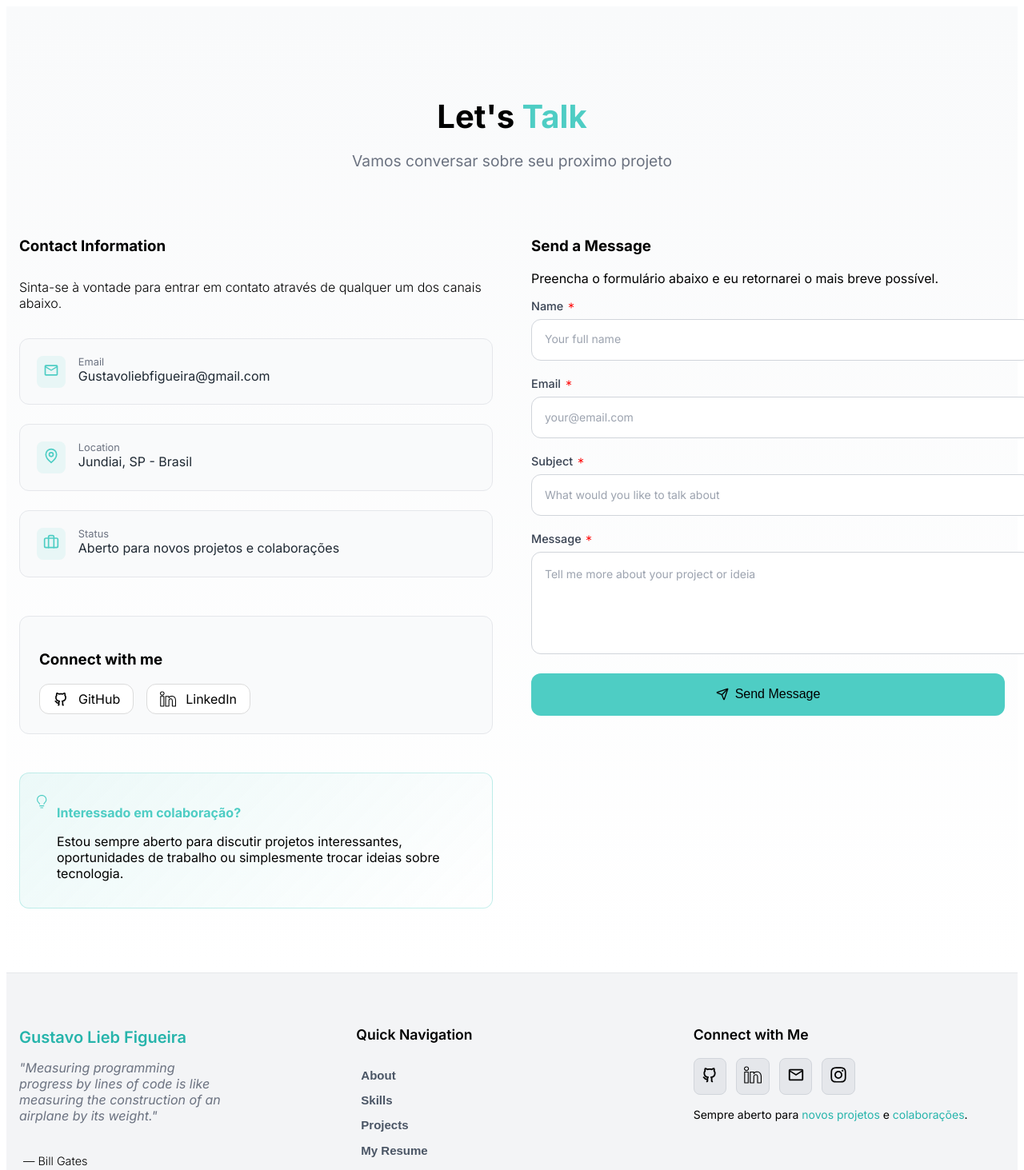
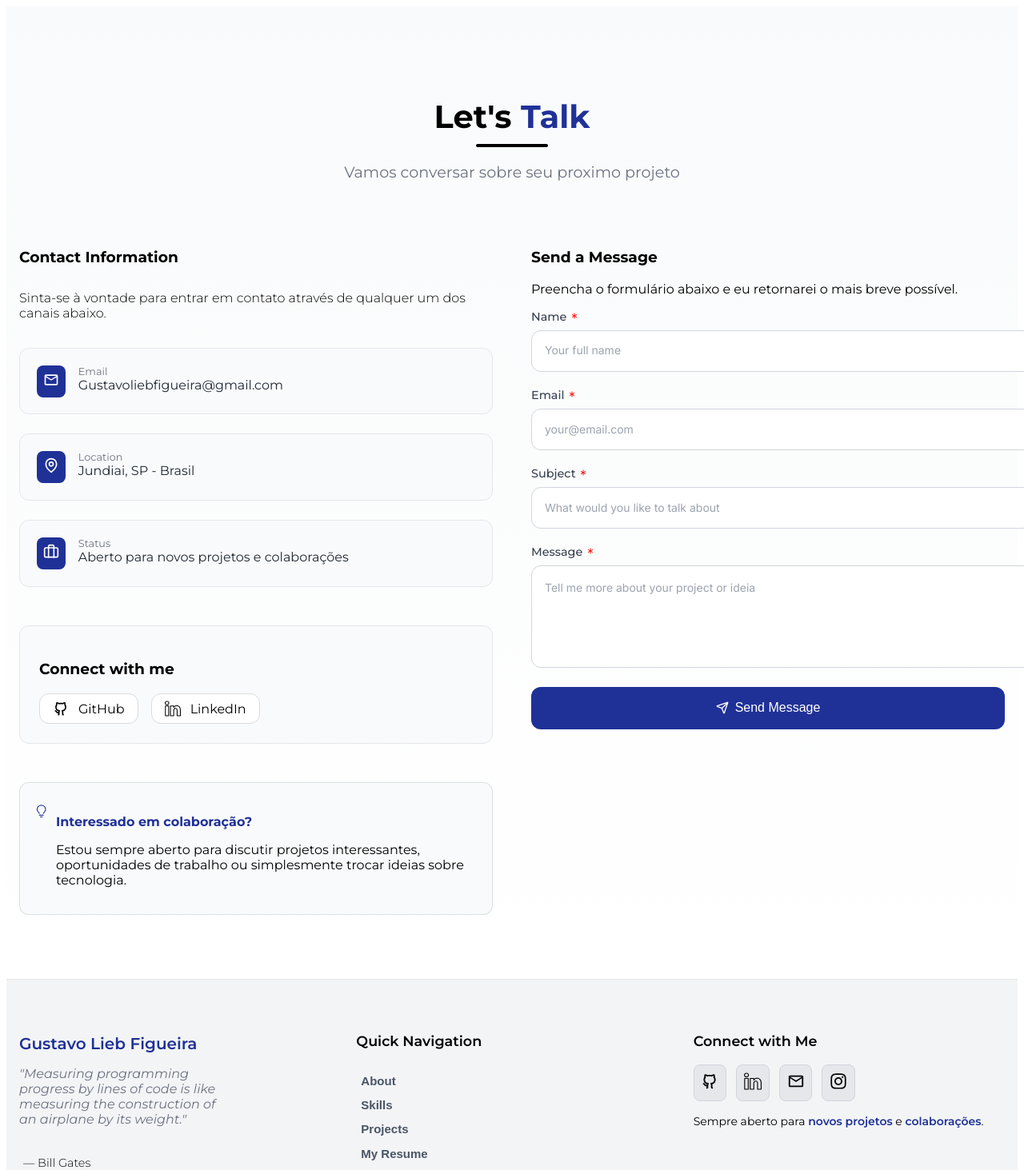
Before and after one commit to Lieberr/Portfolio-Gustavo-Lieb, a React (Vite) app in the folder portfolio-gustavo/: page / in a window 1280 px wide. Shown: the top 1463 px of the page at 80% size. Built offline with nearby package versions, Linux system fonts and the light colour scheme.

Commit message:
contact v3 estilizado v2

```diff
--- a/portfolio-gustavo/src/components/Contact.jsx
+++ b/portfolio-gustavo/src/components/Contact.jsx
@@ -17,6 +17,35 @@ import { LuAsterisk } from "react-icons/lu";
 
 
 const Contact = () => {
+
+    const [formData, setFormData] = useState({
+        name: '',
+        email: '',
+        subject: '',
+        message: ''
+
+    })
+
+    const handleSubmit = (e) => {
+        e.preventDefault();
+        console.log('Formaulario enviado: ', formData);
+        alert("Entraremos em contato em Breve !")
+        setFormData({
+            name: '',
+            email: '',
+            subject: '',
+            message: ''
+        })
+    }
+
+    const handleChange = (e) => {
+        setFormData({
+            ...formData,
+            [e.target.name]: e.target.value,
+        })
+
+    }
+
     return (
         <section id="contact" className="contact-section">
             <div className="contact-container">
@@ -28,7 +57,7 @@ const Contact = () => {
                 viewport={{once: true}}
                 transition={{duration: 0.6}}
                 className="contact-header">
-                    <h2>Let's <span>Talk</span> </h2>
+                    <h2 className="title-lets-talk">Let's <span>Talk</span> </h2>
                     <p>
                         Vamos conversar sobre seu proximo projeto
                     </p>
@@ -89,8 +118,8 @@ const Contact = () => {
                             <h3 className="title-social">Connect with me</h3>
 
                             <div className="container-social-links">
-                                <a href="" target="_blank"><RiGithubLine size={20}/> GitHub </a>
-                                <a href="" target="_blank"><SlSocialLinkedin size={20} /> LinkedIn</a>
+                                <a href="https://github.com/Lieberr" target="_blank"><RiGithubLine size={20}/> GitHub </a>
+                                <a href="https://www.linkedin.com/in/gustavo-lieb-figueira/" target="_blank"><SlSocialLinkedin size={20} /> LinkedIn</a>
 
                             </div>
 
@@ -100,7 +129,7 @@ const Contact = () => {
 
                         <div className="container-info-box">
                             <div style={{display: "flex", gap: "10px"}}>
-                                <GoLightBulb size={35} color="#4ecdc4" />
+                                <GoLightBulb size={35} color="#1f3197" />
                                 <div>
                                     <h4>Interessado em colaboração?</h4>
                                     <p>Estou sempre aberto para discutir projetos interessantes, oportunidades de trabalho ou simplesmente trocar ideias sobre tecnologia.</p>
@@ -121,25 +150,25 @@ const Contact = () => {
                         <h3 className="title-contact-message">Send a Message</h3>
                         <p className="p-contact-message">Preencha o formulário abaixo e eu retornarei o mais breve possível.</p>
 
-                        <form className="form-contact">
+                        <form onSubmit={handleSubmit} className="form-contact">
                             <div>
                                 <label htmlFor="name">Name <LuAsterisk color="red" size={12} /></label>
-                                <input type="text" name="name" placeholder="Your full name" required />
+                                <input type="text" name="name" value={formData.name} onChange={handleChange} placeholder="Your full name" required />
                             </div>
 
                             <div>
                                 <label htmlFor="email">Email <LuAsterisk color="red" size={12} /></label>
-                                <input type="email" name="email" placeholder="your@email.com" required/>
+                                <input type="email" name="email" value={formData.email} onChange={handleChange} placeholder="your@email.com" required/>
                             </div>
 
                             <div>
                                 <label htmlFor="subject">Subject <LuAsterisk color="red" size={12} /></label>
-                                 <input type="text" name="subject" placeholder="What would you like to talk about" required />
+                                 <input type="text" name="subject" value={formData.subject} onChange={handleChange} placeholder="What would you like to talk about" required />
                             </div>
 
                             <div>
                                 <label htmlFor="message">Message <LuAsterisk color="red" size={12} /></label>
-                                <textarea name="message" rows="6" placeholder="Tell me more about your project or ideia" required />
+                                <textarea name="message" rows="6" value={formData.message} onChange={handleChange} placeholder="Tell me more about your project or ideia" required />
                             </div>
 
                             <motion.button type="submit"
--- a/portfolio-gustavo/src/index.css
+++ b/portfolio-gustavo/src/index.css
@@ -3,7 +3,7 @@
 @import url('https://fonts.googleapis.com/css2?family=Inter:ital,opsz,wght@0,14..32,100..900;1,14..32,100..900&family=Montserrat:ital,wght@0,100..900;1,100..900&family=Roboto:ital,wght@0,100..900;1,100..900&display=swap');
 
 body{
-    font-family: "Inter", sans-serif;
+    font-family: "Montserrat", sans-serif;
     font-optical-sizing: auto;
     font-style: normal;
 }
@@ -41,7 +41,7 @@ body.dark .footer{
 .footer-name{
     font-size: 1.25rem;
     font-weight: 600;
-    color: #26b4ab;
+    color: #1f3197;
     margin-bottom: 1rem;
 }
 
@@ -93,7 +93,7 @@ body.dark .nav-list button{
 }
 
 .nav-list button:hover{
-    color: #4ecdc4;
+    color: #1f3197;
 }
 
 .social-icons{
@@ -116,7 +116,8 @@ body.dark .social-icons a{
 }
 
 .social-icons a:hover{
-    border-color: rgba(78, 205, 196, 0.5);
+    border-color: #1f3197;
+    transition: 0.3s ease;
 }
 
 .collab{
@@ -128,7 +129,8 @@ body.dark .collab{
 }
 
 .collab span{
-    color: #26b4ab
+    color: #1f3197;
+    font-weight: 600;
 }
 
 .dowloads{
@@ -175,7 +177,8 @@ body.dark .downloads-link button{
 }
 
 .dowloads-link button:hover{
-    color: #4ecdc4;
+    color: #1f3197;
+    transition: 0.3s ease;
 }
 
 .footer-bottom{
@@ -216,12 +219,12 @@ body.dark .footer-bottom p{
     align-items: center;
     gap: 0.5rem;
     font-size: 0.85rem;
-    color: #26b4ab;
+    color: #1f3197;
     transition: color 0.3s;
 }
 
 .scroll-to-top:hover{
-    color: #0d948b;
+    color: #121d58;
 }
 
 
@@ -229,7 +232,18 @@ body.dark .footer-bottom p{
 
 
 
+
+
+
+
+
+
+
+
+
+
 /*Contact*/
+
 
 .contact-section{
     padding: 5rem 1rem;
@@ -255,8 +269,18 @@ body.dark .footer-bottom p{
     margin-bottom: 1rem;
 }
 
+.contact-header h2::after{
+    content: "";
+  display: block;
+  width: 90px;
+  height: 4px;
+  background-color: #000000;
+  margin: 10px auto 0;
+  border-radius: 4px;
+}
+
 .contact-header span{
-    color: #4ecdc4;
+    color: #1f3197;
 }
 
 .contact-header p{
@@ -311,9 +335,9 @@ body.dark .footer-bottom p{
 
 .contact-icon{
     padding: 0.5rem;
-    background: rgba(78,205,196,0.1);
+    background: #1f3197;
     border-radius: 0.5rem;
-    color: #4ecdc4;
+    color: white;
 }
 
 
@@ -340,7 +364,7 @@ color: #e5e7eb;
 }
 
 .contact-value:hover{
-    color: #4ecdc4;
+    color: #1f3197;
 }
 
 .container-social{
@@ -379,20 +403,20 @@ color: #e5e7eb;
 }
 
 .container-social-links a:hover{
-    border-color: rgba(78, 205, 196, 0.5);
+    border-color: #1f3197;
 }
 
 .container-info-box{
     padding: 1.1rem;
     border-radius: 0.75rem;
-    background: linear-gradient(135deg, rgba(78,205,196,0.1), transparent);
-    border: 1px solid rgba(78,205,196,0.3);
+    background: #f9fafb;
+    border: 1px solid rgba(146, 158, 157, 0.3);
     margin-top: 24px;
 
 }
 
 .container-info-box h4{
-        color: #4ecdc4;
+        color: #1f3197;
     margin-bottom: 0.5rem;
 }
 
@@ -450,13 +474,13 @@ textarea::placeholder{
 
 .form-contact input:focus,
 .form-contact textarea:focus{
-    border-color: #3dcfc6;
-    box-shadow: 0 0 0 2px rgba(43, 202, 192, 0.3);
+    border-color: #1f3197;
+    box-shadow: 0 0 0 2px rgba(26, 55, 150, 0.3);
 }
 
 .contact-btn{
     padding: 1.1rem;
-    background: #4ecdc4;
+    background: #1f3197;
     border: none;
     border-radius: 0.75rem;
     font-weight: 500;
@@ -467,8 +491,9 @@ textarea::placeholder{
     gap: 0.5rem;
     transition: 0.3s;
     font-size: 16px;
+    color: white;
 }
 
 .contact-btn:hover{
-    background: #3db8b0;
+    background: #182675;
     }
```
